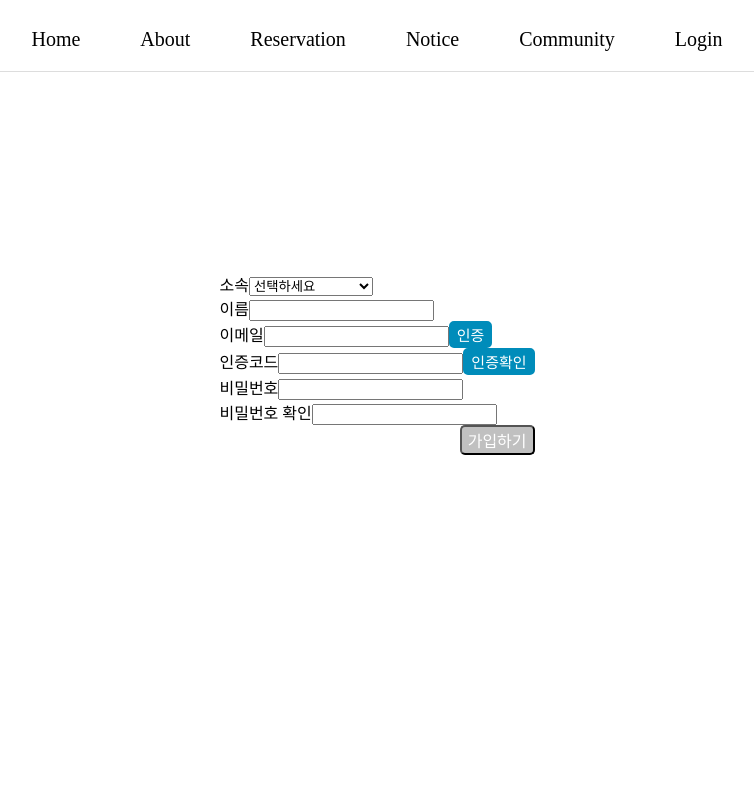
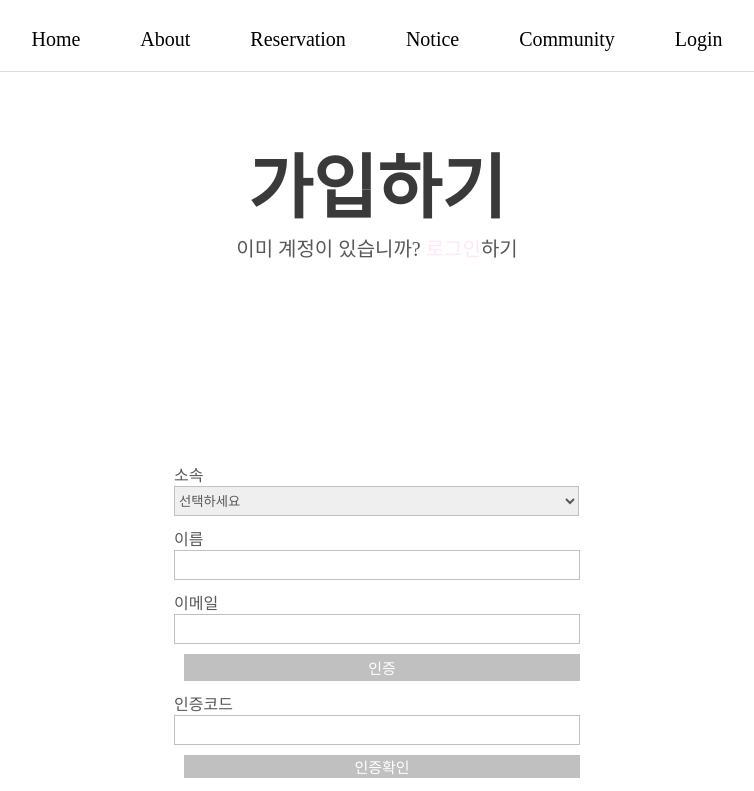
Before and after one commit to 2023-Team-Luna-Achieve/project, a React (Vite) app in the folder frontend/: page /Join in a window 1280 px wide. Shown: the top 791 px of the page, without its empty margins (263-1017 px from the left). Built offline with nearby package versions, Linux system fonts and the light colour scheme.

Commit message:
회원가입 디자인 퍼블리싱

```diff
--- a/frontend/package.json
+++ b/frontend/package.json
@@ -17,7 +17,7 @@
     "react": "^18.2.0",
     "react-calendar": "^4.6.1",
     "react-dom": "^18.2.0",
-    "react-router-dom": "^6.18.0",
+    "react-router-dom": "^6.19.0",
     "react-select": "^5.7.7",
     "react-slick": "^0.29.0",
     "recoil": "^0.7.7",
--- a/frontend/src/App.tsx
+++ b/frontend/src/App.tsx
@@ -9,7 +9,6 @@ import CommunityPage from './pages/CommunityPage';
 import AboutPage from './pages/AboutPage';
 import Reservationpage from './pages/ReservationPage';
 import SelectPage from './pages/SelectPage';
-import ReservationPage from './pages/ReservationPage';
 
 const App: React.FC = () => {
   return (
--- a/frontend/src/pages/JoinPage.tsx
+++ b/frontend/src/pages/JoinPage.tsx
@@ -2,6 +2,36 @@ import React, { useState } from 'react';
 import styled from 'styled-components';
 import axios from 'axios';
 import { AxiosError } from 'axios';
+import { Link } from 'react-router-dom';
+
+const JoinText = styled.div`
+  font-size: 70px;
+  font-weight: bold;
+  color: #3a3a3a;
+  text-align: center;
+  margin-top: 60px;
+  margin-bottom: 0px;
+`;
+
+const LoginText = styled.div`
+  font-size: 20px;
+  font-weight: 300;
+  color: #585858;
+  text-align: center;
+`;
+
+const LoginLink = styled(Link)`
+  font-size: 20px;
+  font-weight: 300;
+  color: #ffe8f6;
+  text-align: center;
+  text-decoration: none;
+  cursor: pointer;
+
+  &:hover {
+    color: #ffe8f6;
+  }
+`;
 
 const FormContainer = styled.div`
   max-width: 600px;
@@ -12,50 +42,77 @@ const FormContainer = styled.div`
   align-items: center;
   max-height: calc(100vh - 40px);
   overflow: hidden;
+  color: #585858;
 `;
 
 const StyledForm = styled.form``;
 
-const FormGroup = styled.div``;
+const FormGroup = styled.div`
+  display: flex;
+  flex-direction: column;
+  margin-bottom: 10px;
+`;
 
-const Select = styled.select``;
+const Select = styled.select`
+  border-radius: 0;
+  border: 0.7px solid #c0c0c0;
+  color: #585858;
+  height: 30px;
+  width: 405px;
+`;
 
-const Input = styled.input``;
+const Input = styled.input`
+  border-radius: 0;
+  border: 0.7px solid #c0c0c0;
+  height: 26px;
+  width: 400px;
+`;
 
 const JoinButton = styled.button`
+  border: none;
   background-color: #c0c0c0;
   color: #ffffff;
   font-size: 16px;
-  border-radius: 5px;
   transition:
     background-color 0.3s,
-    border-color 0.3s,
     color 0.3s;
 
   &:hover {
     background-color: #000000;
-    border-color: #000000;
   }
 `;
 
 const SendCodeButton = styled(JoinButton)`
-  background-color: #008cba;
-  border: 2px solid #008cba;
+  border: none;
+  margin-left: 10px;
+  background-color: #c0c0c0;
+  border: 2px solid #c0c0c0;
   font-size: 15px;
 
   &:hover {
-    background-color: #005f6b;
-    border-color: #005f6b;
+    background-color: black;
+    border-color: black;
   }
 `;
 
-const ConfirmAuthButton = styled(SendCodeButton)``;
+const ConfirmAuthButton = styled(SendCodeButton)`
+  border: none;
+`;
 
-const EmailInput = styled(Input).attrs({ type: 'email', autoComplete: 'email' })``;
+const EmailInput = styled(Input).attrs({ type: 'email', autoComplete: 'email' })`
+  margin-bottom: 10px;
+  border-radius: 0;
+`;
 
-const AuthCodeInput = styled(Input).attrs({ autoComplete: 'off' })``;
+const AuthCodeInput = styled(Input).attrs({ autoComplete: 'off' })`
+  margin-bottom: 10px;
+  border-radius: 0;
+`;
 
-const PasswordInput = styled(Input).attrs({ type: 'password', autoComplete: 'new-password' })``;
+const PasswordInput = styled(Input).attrs({ type: 'password', autoComplete: 'new-password' })`
+  margin-bottom: 10px;
+  border-radius: 0;
+`;
 
 const JoinPage: React.FC = () => {
   const [affiliation, setAffiliation] = useState('');
@@ -141,6 +198,11 @@ const JoinPage: React.FC = () => {
   };
 
   return (
+    <>
+      <JoinText className="Gaib">가입하기</JoinText>
+      <LoginText className="imi">
+        이미 계정이 있습니까? <LoginLink className="login">로그인</LoginLink>하기
+      </LoginText>
       <FormContainer>
         <StyledForm onSubmit={handleSubmit}>
           <FormGroup>
@@ -201,6 +263,7 @@ const JoinPage: React.FC = () => {
           </div>
         </StyledForm>
       </FormContainer>
+    </>
   );
 };
 
--- a/frontend/src/pages/SelectPage.tsx
+++ b/frontend/src/pages/SelectPage.tsx
@@ -58,11 +58,6 @@ const ReserveText = styled.div`
   font-weight: 300;
 `;
 
-const StyledLink = styled(Link)`
-  text-decoration: none;
-  color: inherit;
-`;
-
 const SelectPage: React.FC = () => {
   return (
     <StyledReservationPage>
```
Also changed, not shown: 1 other file (tests, documents, lock files or other folders). Lines whose indentation alone changed are shown as unchanged.
